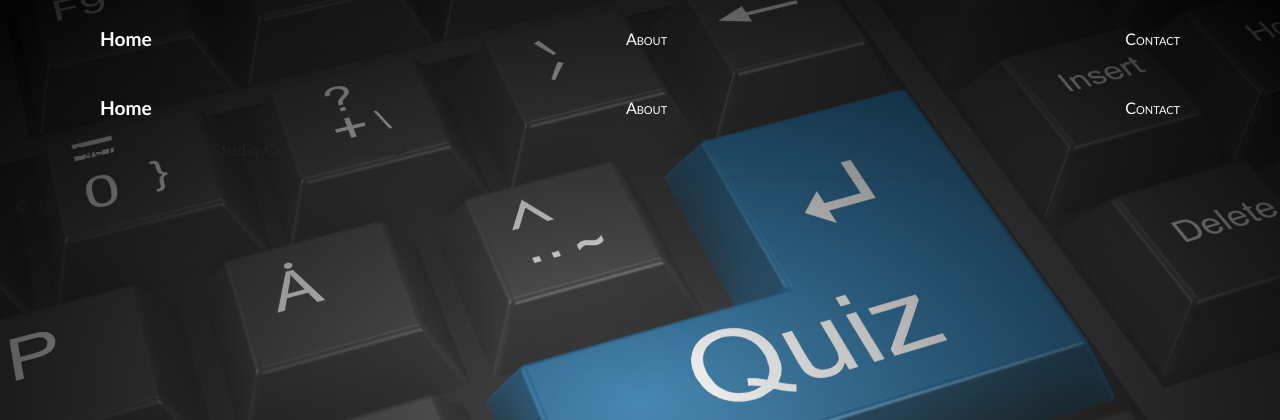
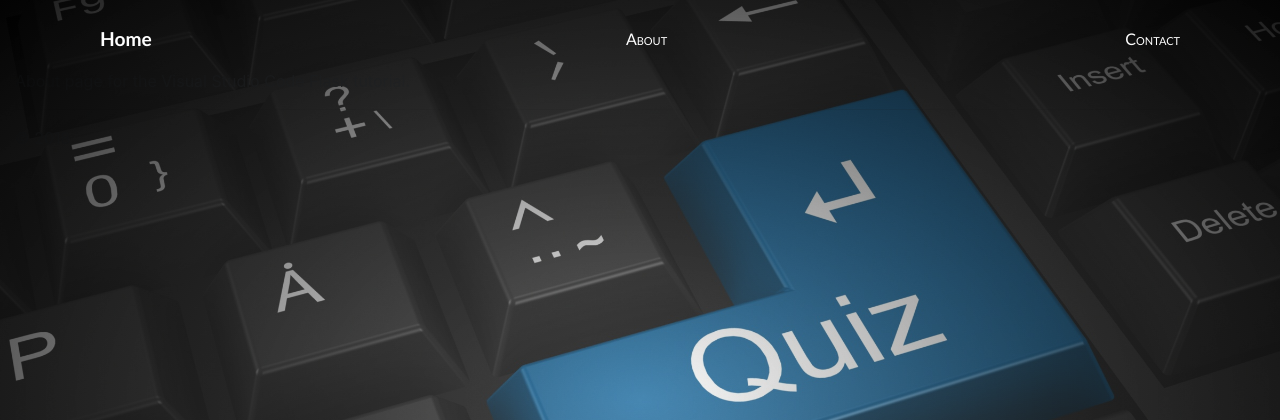
Before and after one commit to Nisheshg5/Quiz-WebApp-With-Flask-Python, a Flask app: page /about/ in a window 1280 px wide. Shown: the top 420 px of the page. Run offline with Flask 2, Linux system fonts and the light colour scheme; some libraries are stand-ins or nearby versions.

Commit message:
removed duplicate nav

```diff
--- a/templates/layout.html
+++ b/templates/layout.html
@@ -9,11 +9,6 @@
 </head>
 
 <body>
-    <div class="navbar">
-        <a href="{{ url_for('home') }}" class="navbar-brand">Home</a>
-        <a href="{{ url_for('about') }}" class="navbar-item">About</a>
-        <a href="{{ url_for('contact') }}" class="navbar-item">Contact</a>
-    </div>
     <div class="navbar">
         <a href="{{ url_for('home') }}" class="navbar-brand">Home</a>
         <a href="{{ url_for('about') }}" class="navbar-item">About</a>
```
